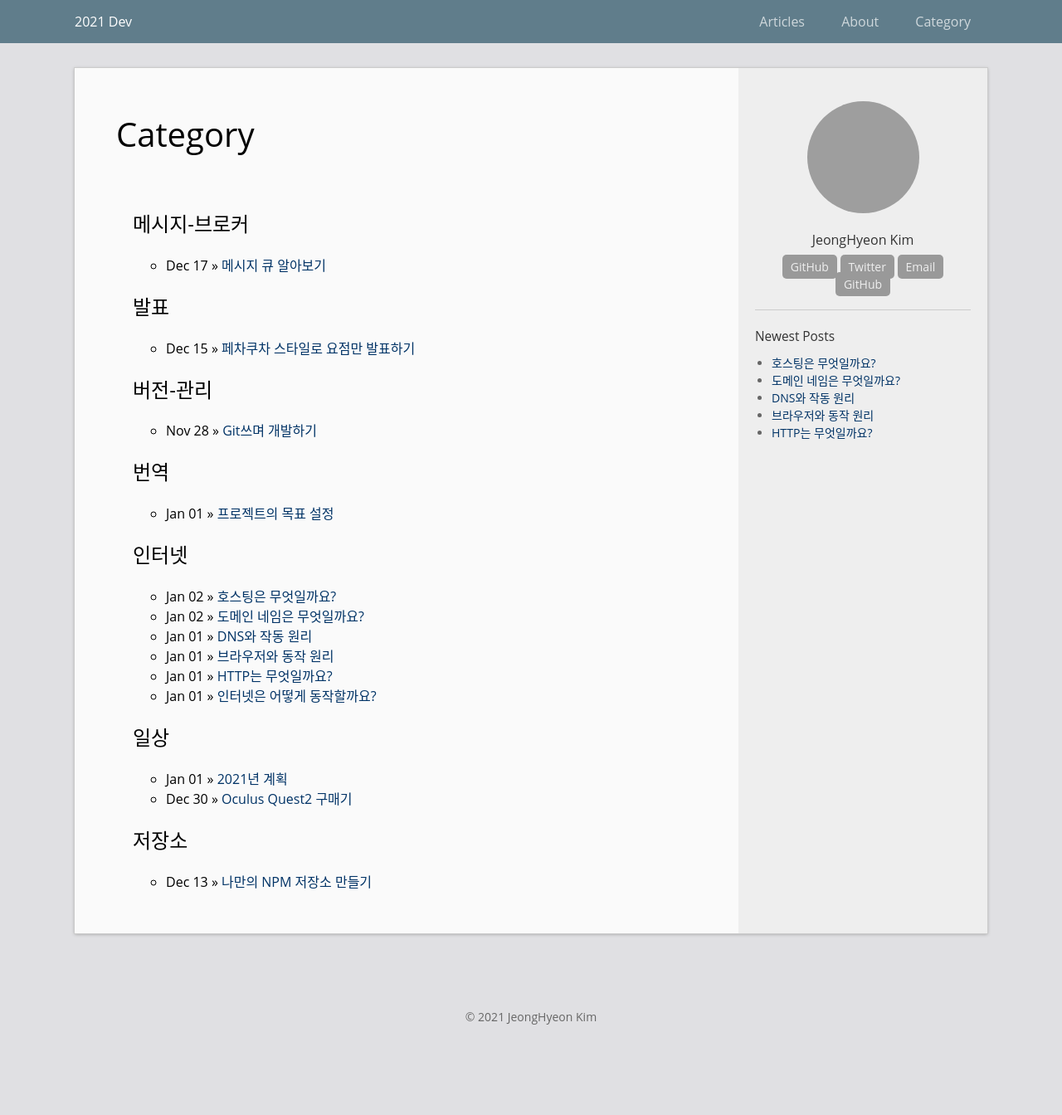
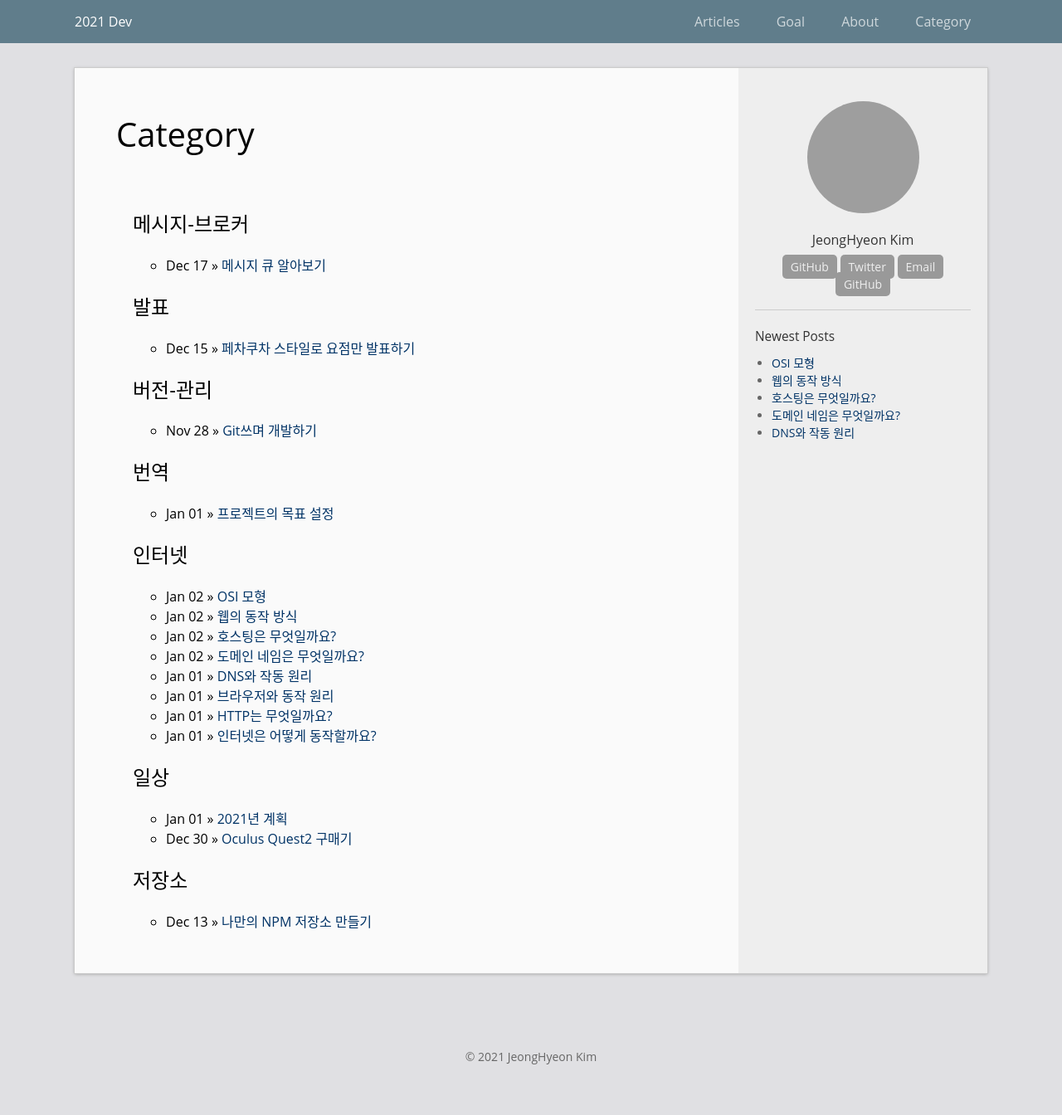
Before and after one commit to rhea-so/rhea-so.github.io, a Jekyll site: the page built from category.html, in a window 1280 px wide. Shown: the whole page at 83% size. Built offline with Jekyll 4.4.1, drawn with Linux system fonts in a browser that asks for light colours; before the commit the page ends 1296 px from its top, so only the background shows below that; some of the changed lines change nothing that is shown; grey boxes are pictures that could not be loaded.

Commit message:
update: OSI 7계층

```diff
--- a/_config.yml
+++ b/_config.yml
@@ -22,6 +22,7 @@ excerpt_separator: <!--more-->
 header:
   links:
     Articles: /
+    Goal: /archivers/2021-planning
     About: /about/
     Category: /category/
 
--- a/_posts/2021-01-01-planning.md
+++ b/_posts/2021-01-01-2021-planning.md
@@ -22,6 +22,8 @@ changefreq: daily
 * [DNS와 작동 원리](/archivers/how-dns-works)
 * [도메인 네임은 무엇일까요?](/archivers/what-is-domain-name)
 * [호스팅은 무엇일까요?](/archivers/what-is-hosting)
+* [웹의 동작 방식](/archivers/how-web-works)
+* [OSI 모형](/archivers/what-is-osi-model)
 
 ### 기본적인 프론트엔드 지식
 
--- /dev/null
+++ b/_posts/2021-01-02-how-web-works.md
@@ -0,0 +1,77 @@
+---
+layout: post
+title:  "웹의 동작 방식"
+date:   2021-01-02 00:23:00 +0900
+categories: 인터넷
+changefreq: daily
+---
+
+## 요약
+
+여러분의 컴퓨터나 폰의 웹 브라우저 안에서 웹페이지를 볼 때 무슨 일이 발생하는지에 대한 간소화된 개념을 제공할 것입니다.
+
+이 이론은 단기적으로 봤을 때 웹 코드를 작성하기 위해 필수적인 것은 아니지만, 머지 않아 백그라운드에서 발생하는 것을 이해하는 것으로부터 오는 장점을 얻게 될 것입니다.
+
+## 깊게 들어가기
+
+### 클라이언트와 서버
+
+웹에 연결된 컴퓨터는 **클라이언트**와 **서버**라고 합니다.
+그들이 어떻게 상호작용하는가에 대한 간소화된 다이어그램은 다음과 같습니다:
+
+![client-server](../assets/2021-01-02-how-web-works/Client-server.jpg)
+
+* 클라이언트는 일반적인 웹 사용자의 인터넷이 연결된 장치들 (예를 들어, 여러분의 컴퓨터는 WI-FI에 연결되어 있고, 또는 여러분의 폰은 모바일 네트워크에 연결되어 있습니다) 과 이런 장치들에서 이용가능한 웹에 접근하는 소프트웨어 (일반적으로 파이어폭스 또는 크롬 과 같은 웹 브라우저) 입니다.
+* 서버는 웹페이지, 사이트, 또는 앱을 저장하는 컴퓨터입니다. 클라이언트의 장비가 웹페이지에 접근하길 원할 때, 서버로부터 클라이언트의 장치로 사용자의 웹 브라우저에서 보여지기 위한 웹페이지의 사본이 다운로드 됩니다.
+
+### 도구 상자의 다른 부분들
+
+위에서 설명한 클라이언트와 서버는 모든 내용을 알려주진 않습니다.
+많은 다른 부분들이 포함되어 있고, 아래에서 그것들에 대해 설명할 것입니다.
+
+지금은, 웹이 도로라고 상상해봅시다. 도로의 한 쪽 끝은 여러분의 집 같은 클라이언트 입니다.
+다른 한 쪽 끝은 여러분이 뭔가를 사길 원하는 상점같은 서버입니다.
+
+![road](../assets/2021-01-02-how-web-works/road.jpg)
+
+클라이언트와 서버에 덧붙여서 우리는 다음 내용들도 알아볼 필요가 있습니다.
+
+* 인터넷 연결: 여러분이 웹에서 데이터를 보내고 받을 수 있게 해줍니다. 기본적으로 여러분의 집과 상점 사이의 거리와 같습니다.
+* TCP/IP: Transmission Control Protocol (전송 제어 규약) 과 Internet Protocol (인터넷 규약) 은 데이터가 어떻게 웹을 건너 여행해야 하는지 정의하는 통신 규약입니다. 이것은 주문을 하고, 상점에 가고, 또 여러분의 상품을 살 수 있게 해주는 운송 장치와 같습니다. 우리 예시에서, 이것은 차 또는 자전거 (또는 여러분의 두 다리) 와 같습니다.
+* DNS: Domain Name System Servers (도메인 이름 시스템 서버) 는 웹사이트를 위한 주소록과 같습니다. 여러분이 브라우저에 웹 주소를 입력할 때, 브라우저는 그 웹사이트를 검색하기 전에 DNS 를 살펴봅니다. 브라우저는 HTTP 메시지를 올바른 장소로 전송하기 위해 그 웹사이트가 있는 서버가 어떤것인지 찾아야 합니다 (아래를 보세요). 이것은 여러분이 접근하기 위해 상점의 주소를 찾아보는 것과 같습니다.
+* HTTP: Hypertext Transfer Protocol (하이퍼텍스트 전송 규약) 은 클라이언트와 서버가 서로 통신할 수 있게 하기 위한 언어를 정의하는 어플리케이션 규약 입니다. 이것은 여러분의 상품을 주문하기 위해 여러분이 사용하는 언어와 같습니다.
+* 컴포넌트 파일: 한 웹사이트는 여러분이 상점에서 사는 다양한 종류의 상품들과 같이 많은 다른 파일들로 만들어집니다. 이 파일들은 두개의 주요한 타입이 있습니다:
+  * 코드 파일: 다른 기술들도 잠시 뒤 보게 되실것이지만, 웹사이트는 근본적으로 HTML, CSS, 그리고 JavaScript 로 생성됩니다.
+  * 자원: 이것은 이미지, 음악, 비디오, 단어 문서, 그리고 PDF 같은, 웹사이트를 만드는 모든 다른 것들을 위한 공동적인 이름입니다.
+
+### 그래서 정확히 무슨일이 발생할까요?
+
+여러분이 브라우저에 웹 주소를 입력할 때 (우리의 비유에서 상점으로 걸어가는 것과 유사합니다):
+
+1. 브라우저는 DNS 서버로 가서 웹사이트가 있는 서버의 진짜 주소를 찾습니다 (여러분이 상점의 주소를 찾습니다).
+2. 그 다음 브라우저는 서버에게 웹사이트의 사본을 클라이언트에게 보내달라는 HTTP 요청 메세지를 서버로 전송합니다.(상점으로 가서 상품을 주문합니다.) 이 메세지, 그리고 클라이언트와 서버 사이에 전송된 모든 데이터는 TCP/IP 연결을 통해서 전송됩니다.
+3. 이 메세지를 받은 서버는 클라이언트의 요청을 승인하고, "200 OK" 메세지를 클라이언트에게 전송합니다. "200 OK"는 "물론이죠. 당신은 웹 사이트를 볼 수 있어요! 여기 있어요" 라는 의미입니다. 그 다음 서버는 웹사이트의 파일들을 데이터 패킷이라 불리는 작은 일련의 덩어리들로 브라우저에 전송하기 시작합니다.(상점은 여러분이 주문한 상품을 전달하고, 여러분은 그것을 집으로 가져갑니다.)
+4. 브라우저는 이 작은 덩어리들을 완전한 웹 사이트로 조립하고, 당신에게 보여줍니다. (상품이 당신의 문에 도착합니다. — 새 것이죠, 멋져요!)
+
+### DNS 설명
+
+실제 웹 주소는 멋지거나, 여러분이 선호하는 웹사이트를 찾기 위한 주소 막대에 입력하는 기억할만한 문자가 아닙니다.
+그것은 63.245.217.105 같은 숫자 덩어리입니다.
+
+이것은 IP 주소라고 하고, 웹의 하나뿐인 특정 위치를 나타냅니다. 그러나 기억하기에 쉽지는 않죠? 그것이 도메인 이름 서버가 발명된 이유입니다.
+도메인 이름 서버는 여러분이 브라우저에 입력하는 웹주소 ("mozilla.org" 같은) 를 웹사이트의 실제 (IP) 주소에 맞춰주는 특별한 서버입니다.
+
+웹사이트는 그들의 IP 주소를 통해 직접 접근될 수도 있습니다.
+여러분은 IP Checker와 같은 도구에 도메인을 입력해 IP 주소를 찾을 수 있습니다.
+
+### 패킷 설명
+
+앞서 우리는 서버에서 클라이언트로 전송되는 데이터의 포맷을 설명하기 위해 "패킷" 이라는 용어를 사용했습니다.
+이게 무엇을 의미하는 걸까요? 기본적으로, 데이터가 웹을 거쳐서 전송될 때, 수천개의 작은 덩어리들로 전송됩니다.
+그래서 다양한 웹 사용자들은 동시에 같은 웹 사이트를 다운로드 할 수 있게 됩니다.
+만약 웹 사이트가 하나의 큰 덩어리들로 전송된다면, 오직 한 번에 하나의 사용자만 다운로드 할 수 있을 것입니다.
+이는 분명 웹을 매우 비효율적이고, 사용하기에 재미없게 만들 것입니다.
+
+## 참고
+
+* [웹의 동작 방식](https://developer.mozilla.org/ko/docs/Learn/Getting_started_with_the_web/웹의_동작_방식)
--- /dev/null
+++ b/_posts/2021-01-02-what-is-osi-model.md
@@ -0,0 +1,127 @@
+---
+layout: post
+title:  "OSI 모형"
+date:   2021-01-02 00:35:00 +0900
+categories: 인터넷
+changefreq: daily
+---
+
+## 요약
+
+**OSI 모형**(Open Systems Interconnection Reference Model)은 국제표준화기구(ISO)에서 개발한 모델로, 컴퓨터 네트워크 프로토콜 디자인과 통신을 계층으로 나누어 설명한 것입니다.
+
+일반적으로 **OSI 7 계층이라고 합니다.**
+
+## 깊게 들어가기
+
+### 역사
+
+1970년대 말에, 한 프로젝트가 국제 표준화 기구(ISO)에 의해 관리되고 있었고 다른 하나는 국제 전신 자문 위원회(International Telegraph and Telephone Consultative Committee)에 의해 관리되었습니다. 이 두 개의 국제 표준 기구들은 각각 비슷한 네트워킹 모델을 정의해놓은 문서를 만들었습니다.
+
+1983년에 이 두 문서들은 개방형 시스템 상호 연결을 위한 기초 참조 모델(The Basic Reference Model for Open Systems Interconnection)이라는 이름의 표준을 만들기 위해 병합되었습니다. 이 표준은 보통 OSI 참조 모델(Open Systems Interconnection Reference Model)로 불렸다. 1984년에 ISO가 표준 ISO 7498라는 이름으로 출판하였고, CCITT(현재의 ITU-T)는 표준 X.200으로 출판하였습니다.
+
+OSI는 기초 참조 모델로 불리는 추상형 네트워킹 모델(abstract model of networking), 그리고 특정한 프로토콜들의 집합, 이렇게 2가지 주된 구성 요소가 있습니다.
+
+7계층 모델의 개념은 허니웰 인포메이션 서비스(Honeywell Information Services)의 찰스 바크만의 노고에 의해서 탄생하였습니다. 다양한 관점의 OSI 디자인은 ARPANET, NPLNET, EIN, CYCLADES 네트워크, 그리고 IFIP 2G6.1의 작업의 경험에서 발전하였습니다. 새로운 디자인이 ISO 7498 및 여러 부록을 통해 문서화되었습니다. 이 모델에서 네트워킹 시스템은 여러 계층으로 분리되었습니다. 각 레이어마다 하나 이상의 엔티티가 기능을 구현하고 있습니다. 각 엔티티는 자신 아래의 계층과만 통신하며 위의 계층에서 사용할 수 있는 기능을 제공하였습니다.
+
+OSI 표준 문서는 X.200 시리즈의 권고안으로서 ITU-T를 통해 참조가 가능합니다. 프로토콜 사양 중 일부는 ITU-T X 시리즈의 일부로 참조할 수 있습니다. OSI 모형에 대한 동등한 ISO 및 ISO/IEC 표준은 ISO를 통해 이용이 가능합니다. 모두 무료인 것은 아닙니다.
+
+### 목적
+
+이 모델은 프로토콜을 기능별로 나눈 것입니다.
+
+각 계층은 하위 계층의 기능만을 이용하고, 상위 계층에게 기능을 제공합니다.
+'프로토콜 스택' 혹은 '스택'은 이러한 계층들로 구성되는 프로토콜 시스템이 구현된 시스템을 가리키는데, 프로토콜 스택은 하드웨어나 소프트웨어 혹은 둘의 혼합으로 구현될 수 있습니다. 일반적으로 하위 계층들은 하드웨어로, 상위 계층들은 소프트웨어로 구현됩니다.
+
+### 계층 기능
+
+![OSI Model](../assets/2021-01-02-what-is-osi-model/osi-model.png)
+
+**계층 1: 물리 계층**
+
+![물리계층](../assets/2021-01-02-what-is-osi-model/물리계층.png)
+
+물리 계층(Physical layer)은 네트워크의 기본 네트워크 하드웨어 전송 기술을 이룹니다.
+네트워크의 높은 수준의 기능의 논리 데이터 구조를 기초로 하는 필수 계층입니다.
+다양한 특징의 하드웨어 기술이 접목되어 있기에 OSI 아키텍처에서 가장 복잡한 계층으로 간주됩니다.
+
+**계층 2: 데이터 링크 계층**
+
+![데이터링크계층](../assets/2021-01-02-what-is-osi-model/데이터링크계층.png)
+
+데이터 링크 계층(Data link layer)은 포인트 투 포인트(Point to Point) 간 신뢰성있는 전송을 보장하기 위한 계층으로 CRC 기반의 오류 제어와 흐름 제어가 필요합니다.
+네트워크 위의 개체들 간 데이터를 전달하고, 물리 계층에서 발생할 수 있는 오류를 찾아 내고, 수정하는 데 필요한 기능적, 절차적 수단을 제공합니다.
+주소 값은 물리적으로 할당 받는데, 이는 네트워크 카드가 만들어질 때부터 맥 주소(MAC address)가 정해져 있습니다는 뜻입니다.
+
+주소 체계는 계층이 없는 단일 구조입니다.
+데이터 링크 계층의 가장 잘 알려진 예는 이더넷입니다.
+이 외에도 HDLC나 ADCCP 같은 포인트 투 포인트(point-to-point) 프로토콜이나 패킷 스위칭 네트워크나 LLC, ALOHA 같은 근거리 네트워크용 프로토콜이 있습니다.
+
+네트워크 브릿지나 스위치 등이 이 계층에서 동작하며, 직접 이어진 곳에만 연결할 수 있습니다.
+
+* 프레임에 주소부여(MAC - 물리적주소)
+* 에러검출/재전송/흐름제어
+
+**계층 3: 네트워크 계층**
+
+![네트워크계층](../assets/2021-01-02-what-is-osi-model/네트워크계층.png)
+
+네트워크 계층(Network layer)은 여러개의 노드를 거칠때마다 경로를 찾아주는 역할을 하는 계층으로 다양한 길이의 데이터를 네트워크들을 통해 전달하고, 그 과정에서 전송 계층이 요구하는 서비스 품질(QoS)을 제공하기 위한 기능적, 절차적 수단을 제공합니다.
+
+네트워크 계층은 라우팅, 흐름 제어, 세그멘테이션(segmentation/desegmentation), 오류 제어, 인터네트워킹(Internetworking) 등을 수행합니다.
+
+라우터가 이 계층에서 동작하고 이 계층에서 동작하는 스위치도 있습니다.
+데이터를 연결하는 다른 네트워크를 통해 전달함으로써 인터넷이 가능하게 만드는 계층입니다.
+논리적인 주소 구조(IP), 곧 네트워크 관리자가 직접 주소를 할당하는 구조를 가지며, 계층적(hierarchical)입니다.
+
+서브네트의 최상위 계층으로 경로를 설정하고, 청구 정보를 관리합니다.
+개방형 시스템들의 사이에서 네트워크 연결을 설정, 유지, 해제하는 기능을 부여하고, 전송 계층 사이에 네트워크 서비스 데이터 유닛(NSDU : Network Service Data Unit)을 교환하는 기능을 제공합니다.
+
+* 주소부여(IP)
+* 경로설정(Route)
+
+**계층 4: 전송 계층**
+
+![전송계층](../assets/2021-01-02-what-is-osi-model/전송계층.png)
+
+전송 계층(Transport layer)은 양 끝단(End to end)의 사용자들이 신뢰성있는 데이터를 주고 받을 수 있도록 해 주어, 상위 계층들이 데이터 전달의 유효성이나 효율성을 생각하지 않도록 해줍니다. 시퀀스 넘버 기반의 오류 제어 방식을 사용합니다.
+
+전송 계층은 특정 연결의 유효성을 제어하고, 일부 프로토콜은 상태 개념이 있고(stateful), 연결 기반(connection oriented)입니다. 이는 전송 계층이 패킷들의 전송이 유효한지 확인하고 전송 실패한 패킷들을 다시 전송합니다는 것을 뜻합니다. 가장 잘 알려진 전송 계층의 예는 TCP입니다.
+
+종단간(end-to-end) 통신을 다루는 최하위 계층으로 종단간 신뢰성 있고 효율적인 데이터를 전송하며, 기능은 오류검출 및 복구와 흐름제어, 중복검사 등을 수행합니다.
+
+* 패킷 생성(Assembly/Sequencing/Deassembly/Error detection/Request repeat/Flow control)
+
+**계층 5: 세션 계층**
+
+세션 계층(Session layer)은 양 끝단의 응용 프로세스가 통신을 관리하기 위한 방법을 제공합니다.
+동시 송수신 방식(duplex), 반이중 방식(half-duplex), 전이중 방식(Full Duplex)의 통신과 함께, 체크 포인팅과 유휴, 종료, 다시 시작 과정 등을 수행합니다.
+이 계층은 TCP/IP 세션을 만들고 없애는 책임을 집니다.
+
+통신하는 사용자들을 동기화하고 오류복구 명령들을 일괄적으로 다룹니다.
+
+* 통신을 하기 위한 세션을 확립/유지/중단 (운영체제가 해줌)
+
+**계층 6: 표현 계층**
+
+표현 계층(Presentation layer)은 코드 간의 번역을 담당하여 사용자 시스템에서 데이터의 형식상 차이를 다루는 부담을 응용 계층으로부터 덜어 줍니다.
+MIME 인코딩이나 암호화 등의 동작이 이 계층에서 이루어집니다.
+예를 들면, EBCDIC로 인코딩된 문서 파일을 ASCII로 인코딩된 파일로 바꿔 주는 것이 표현 계층의 몫입니다.
+
+* 사용자의 명령어를 완성및 결과 표현.
+* 포장/압축/암호화
+
+**계층 7: 응용 계층**
+
+응용 계층(Application layer)은 응용 프로세스와 직접 관계하여 일반적인 응용 서비스를 수행합니다.
+일반적인 응용 서비스는 관련된 응용 프로세스들 사이의 전환을 제공합니다.
+
+응용 서비스의 예로, 가상 터미널(예를 들어, 텔넷), "Job transfer and Manipulation protocol" (JTM, 표준 ISO/IEC 8832) 등이 있습니다.
+
+* 네트워크 소프트웨어 UI 부분
+* 사용자의 입출력(I/O)부분
+
+## 참고
+
+* [OSI 모형](https://ko.wikipedia.org/wiki/OSI_모형)
+* [클라우드플레어 측 설명](https://www.cloudflare.com/ko-kr/learning/ddos/glossary/open-systems-interconnection-model-osi/)
```
Also changed, not shown: assets/2021-01-02-how-web-works/Client-server.jpg (added), assets/2021-01-02-how-web-works/road.jpg (added), assets/2021-01-02-what-is-osi-model/osi-model.png (added), assets/2021-01-02-what-is-osi-model/네트워크계층.png (added), assets/2021-01-02-what-is-osi-model/데이터링크계층.png (added), assets/2021-01-02-what-is-osi-model/물리계층.png (added), assets/2021-01-02-what-is-osi-model/전송계층.png (added).
